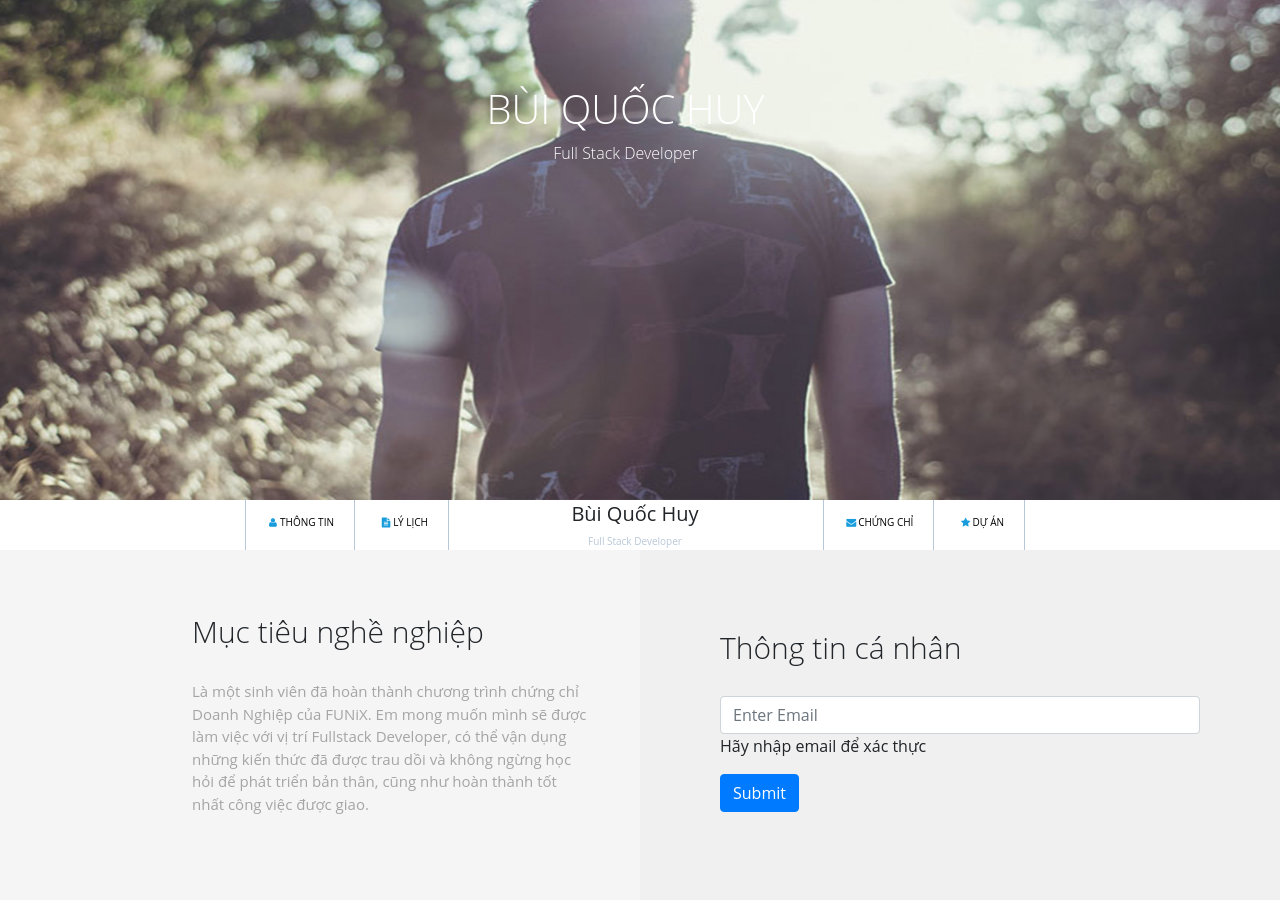
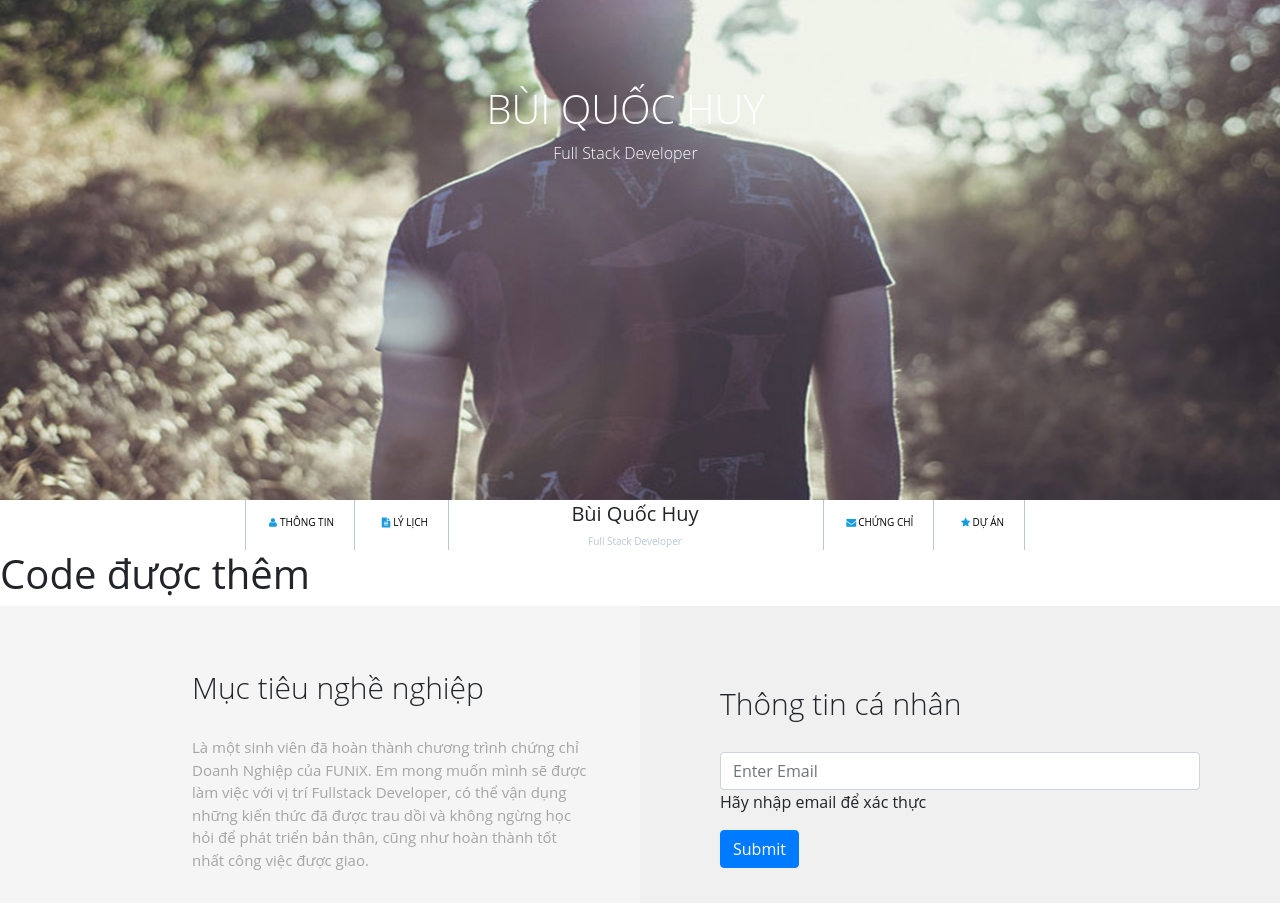
Before and after one commit to huy005/my-first-website, a plain HTML site: page index.html in a window 1280 px wide. Shown: the top 903 px of the page. Drawn offline with Linux system fonts and the light colour scheme.

Commit message:
thay doi code index.html

```diff
--- a/index.html
+++ b/index.html
@@ -52,6 +52,7 @@
     </nav>
   </section>
   <div class="clear"></div>
+  <h1>Code được thêm</h1>
 
   <!-- INFO -->
   <section id="about" class="bg-grey">
@@ -92,7 +93,8 @@
                 <li><span>Ngày sinh</span> : <span id="validBirthday"> 11/10/1993</span></li>
                 <li><span>Điện thoại</span> : <span id="validPhoneNumber"> 07045175276</span></li>
                 <li><span>Email</span> : <span id="validEmail"> huybqfx18856@funix.edu.vn</span></li>
-                <li><span>Địa chỉ</span> : <span id="validAddress"> 164-0001 Tokyo, Nakano City, Nakano, 1 Chome-8-9</span></li>
+                <li><span>Địa chỉ</span> : <span id="validAddress"> 164-0001 Tokyo, Nakano City, Nakano, 1
+                    Chome-8-9</span></li>
                 <li><span>Website</span> : <span id="validWebsite"> https://huy005.github.io/assignment03/</span></li>
               </ul>
               <div class="personal-info-icons">
@@ -533,9 +535,12 @@
   <section id="footer" class="bg-grey">
     <div class="container-fluid footer-container">
       <ul>
-        <li><a href="#"><span class="footer-icon"><i class="icon-facebook-circled"></i></span> <span class="footer-icon-content">Facebook</span></a></li>
-        <li><a href="#"><span class="footer-icon"><i class="icon-linkedin-circled"></i></span> <span class="footer-icon-content">Linkedin</span></a></li>
-        <li><a href="#"><span class="footer-icon"><i class="icon-github-circled"></i></span> <span class="footer-icon-content">Github</span></a></li>
+        <li><a href="#"><span class="footer-icon"><i class="icon-facebook-circled"></i></span> <span
+              class="footer-icon-content">Facebook</span></a></li>
+        <li><a href="#"><span class="footer-icon"><i class="icon-linkedin-circled"></i></span> <span
+              class="footer-icon-content">Linkedin</span></a></li>
+        <li><a href="#"><span class="footer-icon"><i class="icon-github-circled"></i></span> <span
+              class="footer-icon-content">Github</span></a></li>
       </ul>
     </div>
   </section>
```
